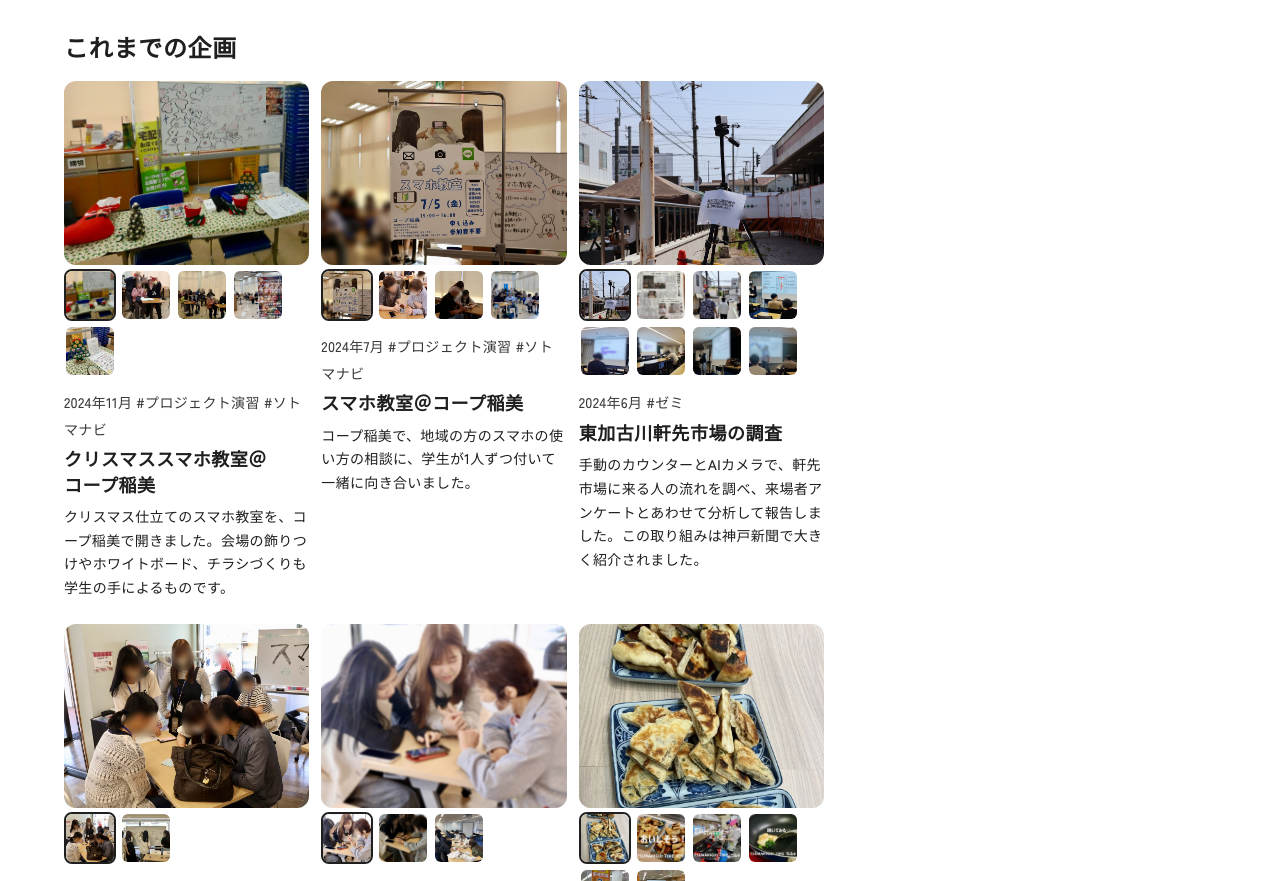
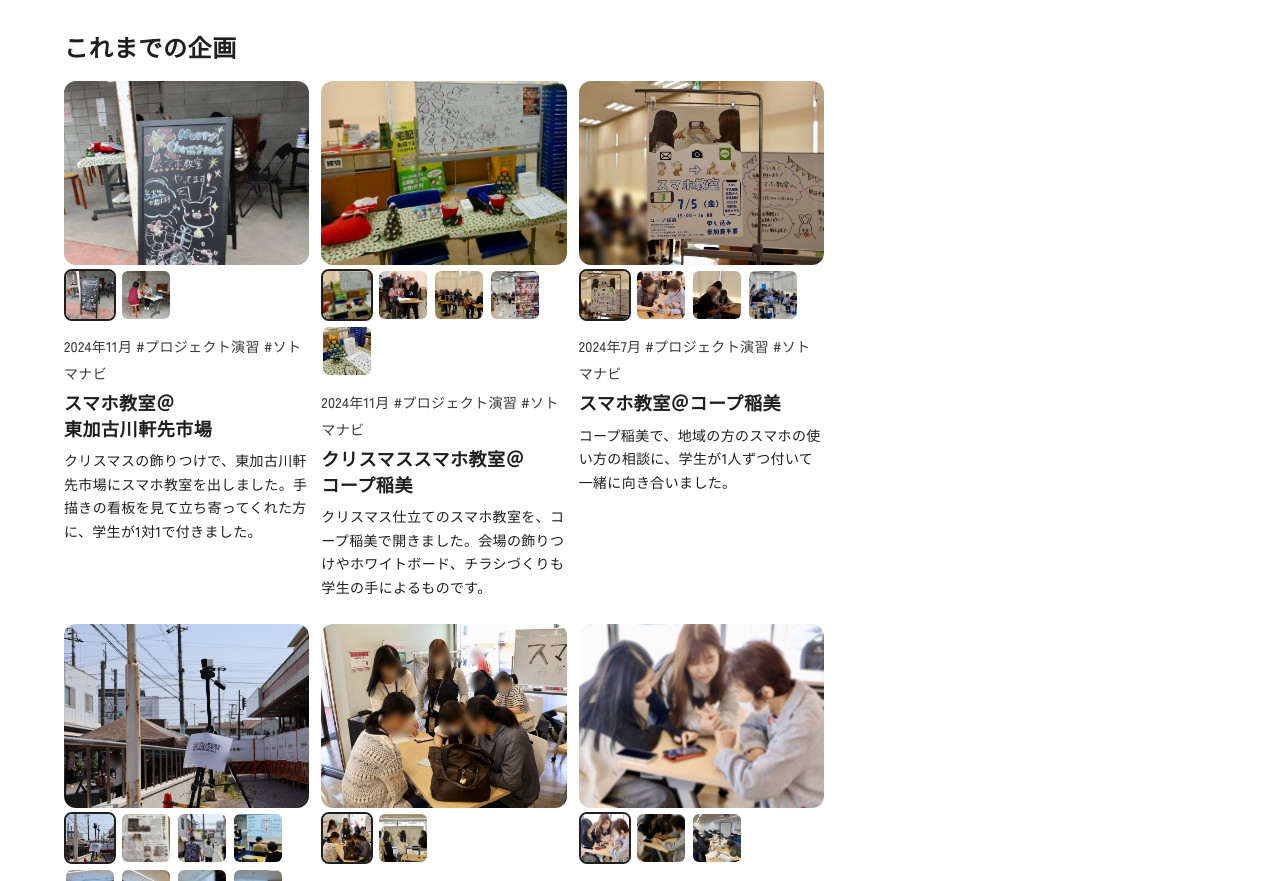
Before and after one commit to koseimiyazaki/myweb, an Astro site: page /seminar in a window 1280 px wide. Shown: the part 1393-2274 px from the top of the page. Built offline with nearby package versions, Linux system fonts and the light colour scheme; Astro itself is replaced by a stand-in of ours; a web font is replaced by a local one.

Commit message:
これまでの企画に2024年11月 スマホ教室＠東加古川軒先市場を追加
Co-Authored-By: Claude Opus 5.5 <noreply@anthropic.com>
Claude-Session: https://claude.ai/code/session_019HVfXgnykPWVn6ptdB1NJx

```diff
--- a/src/pages/seminar.astro
+++ b/src/pages/seminar.astro
@@ -11,6 +11,18 @@ const activities = [
 
 // これまでの企画。新しいものを上に足す。写真は public/seminar/projects/ に、位置情報を消して置く。
 const projects = [
+  {
+    tags: ['プロジェクト演習', 'ソトマナビ'],
+    year: 2024,
+    when: '2024年11月',
+    title: 'スマホ教室＠東加古川軒先市場',
+    text: 'クリスマスの飾りつけで、東加古川軒先市場にスマホ教室を出しました。手描きの看板を見て立ち寄ってくれた方に、学生が1対1で付きました。',
+    photo: '/seminar/projects/2024-nokisaki-xmas-board.jpg',
+    alt: '学生が描いた「冬のスマホ教室やってます！」の看板',
+    more: [
+      { src: '/seminar/projects/2024-nokisaki-xmas-consult.jpg', alt: '学生が地域の方のスマホの相談に応じる様子' },
+    ],
+  },
   {
     tags: ['プロジェクト演習', 'ソトマナビ'],
     year: 2024,
```
Also changed, not shown: public/seminar/projects/2024-nokisaki-xmas-board.jpg (added), public/seminar/projects/2024-nokisaki-xmas-consult.jpg (added).
